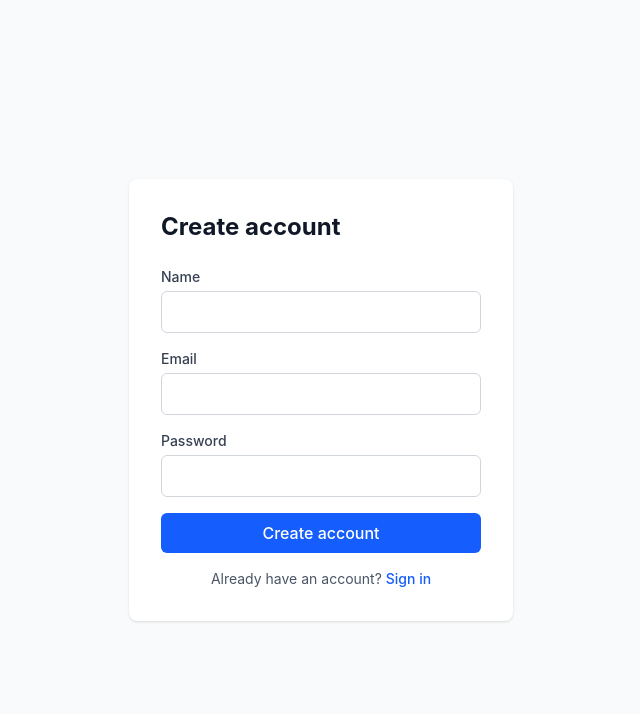
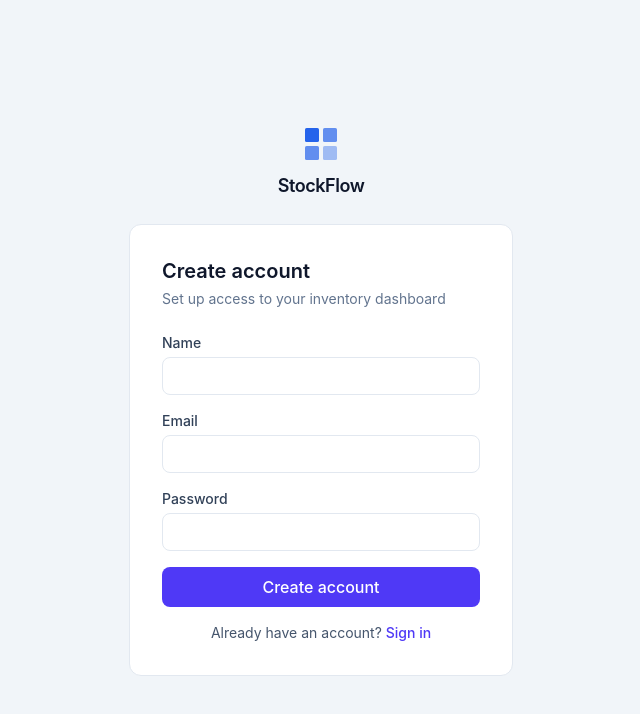
Before and after one commit to Joyel15/pern-inventory-order-management-system, a React (Vite) app in the folder client/: page /register in a window 1280 px wide. Shown: the top 714 px of the page, without its empty margins (319-959 px from the left). Built offline with nearby package versions, Linux system fonts and the light colour scheme; the HTML template or start-up script is replaced by a standard one.

Commit message:
feat: redesign login and register pages with brand logo and indigo/slate theme

```diff
--- a/client/src/pages/Login.jsx
+++ b/client/src/pages/Login.jsx
@@ -1,7 +1,42 @@
 import { useState } from "react";
-import { useForm  } from "react-hook-form";
-import { useNavigate , Link } from "react-router-dom";
+import { useForm } from "react-hook-form";
+import { useNavigate, Link } from "react-router-dom";
 import { useAuth } from "../context/AuthContext";
+
+function Logo({ className = "h-9 w-9" }) {
+  return (
+    <svg viewBox="0 0 100 100" className={className}>
+      <rect x="10" y="10" width="35" height="35" rx="4" fill="#2563eb" />
+      <rect
+        x="55"
+        y="10"
+        width="35"
+        height="35"
+        rx="4"
+        fill="#2563eb"
+        opacity="0.7"
+      />
+      <rect
+        x="10"
+        y="55"
+        width="35"
+        height="35"
+        rx="4"
+        fill="#2563eb"
+        opacity="0.7"
+      />
+      <rect
+        x="55"
+        y="55"
+        width="35"
+        height="35"
+        rx="4"
+        fill="#2563eb"
+        opacity="0.4"
+      />
+    </svg>
+  );
+}
 
 export default function Login() {
   const { login } = useAuth();
@@ -27,45 +62,56 @@
   }
 
   return (
-    <div className="flex items-center justify-center min-h-screen bg-gray-50">
-      <div className="w-full max-w-sm bg-white p-8 rounded-lg shadow">
-        <h1 className="text-2xl font-bold text-gray-900 mb-6">Sign in</h1>
+    <div className="flex items-center justify-center min-h-screen bg-slate-100 px-4">
+      <div className="w-full max-w-sm">
+        <div className="flex flex-col items-center gap-2 mb-6">
+          <Logo className="h-10 w-10" />
+          <span className="text-lg font-semibold text-slate-900 tracking-tight">
+            StockFlow
+          </span>
+        </div>
+
+        <div className="bg-white p-8 rounded-xl border border-slate-200">
+          <h1 className="text-xl font-semibold text-slate-900 mb-1">Sign in</h1>
+          <p className="text-sm text-slate-500 mb-6">
+            Welcome back — enter your details to continue
+          </p>
 
           <form onSubmit={handleSubmit(onSubmit)} className="space-y-4">
             <div>
-            <label className="block text-sm font-medium text-gray-700 mb-1">
+              <label className="block text-sm font-medium text-slate-700 mb-1">
                 Email
               </label>
               <input
                 type="email"
                 {...register("email", { required: "Email is required" })}
-              className="w-full border border-gray-300 rounded-md px-3 py-2 focus:outline-none focus:ring-2 focus:ring-blue-500"
+                className="w-full border border-slate-200 rounded-lg px-3 py-2 text-sm focus:outline-none focus:ring-2 focus:ring-indigo-500 focus:border-indigo-500"
               />
               {errors.email && (
-              <p className="text-sm text-red-600 mt-1">
+                <p className="text-sm text-rose-600 mt-1">
                   {errors.email.message}
                 </p>
               )}
             </div>
 
             <div>
-            <label className="block text-sm font-medium text-gray-700 mb-1">
+              <label className="block text-sm font-medium text-slate-700 mb-1">
                 Password
               </label>
               <input
                 type="password"
                 {...register("password", { required: "Password is required" })}
-              className="w-full border border-gray-300 rounded-md px-3 py-2 focus:outline-none focus:ring-2 focus:ring-blue-500"
+                className="w-full border border-slate-200 rounded-lg px-3 py-2 text-sm focus:outline-none focus:ring-2 focus:ring-indigo-500 focus:border-indigo-500"
               />
               {errors.password && (
-              <p className="text-sm text-red-600 mt-1">
+                <p className="text-sm text-rose-600 mt-1">
                   {errors.password.message}
                 </p>
               )}
             </div>
 
             {serverError && (
-            <p className="text-sm text-red-600 bg-red-50 border border-red-200 rounded-md px-3 py-2">
+              <p className="text-sm text-rose-600 bg-rose-50 border border-rose-200 rounded-md px-3 py-2">
                 {serverError}
               </p>
             )}
@@ -73,21 +119,22 @@
             <button
               type="submit"
               disabled={isSubmitting}
-            className="w-full bg-blue-600 text-white font-medium py-2 rounded-md hover:bg-blue-700 disabled:opacity-50 disabled:cursor-not-allowed"
+              className="w-full bg-indigo-600 text-white font-medium py-2 rounded-lg hover:bg-indigo-700 disabled:opacity-50 disabled:cursor-not-allowed transition-colors"
             >
               {isSubmitting ? "Signing in..." : "Sign in"}
             </button>
           </form>
-        <p className="text-sm text-gray-600 text-center mt-4">
+          <p className="text-sm text-slate-600 text-center mt-4">
             Don't have an account?{" "}
             <Link
               to="/register"
-            className="text-blue-600 hover:text-blue-700 font-medium"
+              className="text-indigo-600 hover:text-indigo-700 font-medium"
             >
               Sign up
             </Link>
           </p>
         </div>
       </div>
+    </div>
   );
 }
--- a/client/src/pages/Register.jsx
+++ b/client/src/pages/Register.jsx
@@ -2,6 +2,41 @@
 import { useForm } from "react-hook-form";
 import { useNavigate, Link } from "react-router-dom";
 import api from "../services/api";
+
+function Logo({ className = "h-9 w-9" }) {
+  return (
+    <svg viewBox="0 0 100 100" className={className}>
+      <rect x="10" y="10" width="35" height="35" rx="4" fill="#2563eb" />
+      <rect
+        x="55"
+        y="10"
+        width="35"
+        height="35"
+        rx="4"
+        fill="#2563eb"
+        opacity="0.7"
+      />
+      <rect
+        x="10"
+        y="55"
+        width="35"
+        height="35"
+        rx="4"
+        fill="#2563eb"
+        opacity="0.7"
+      />
+      <rect
+        x="55"
+        y="55"
+        width="35"
+        height="35"
+        rx="4"
+        fill="#2563eb"
+        opacity="0.4"
+      />
+    </svg>
+  );
+}
 
 export default function Register() {
   const navigate = useNavigate();
@@ -24,15 +59,26 @@
   }
 
   return (
-    <div className="flex items-center justify-center min-h-screen bg-gray-50">
-      <div className="w-full max-w-sm bg-white p-8 rounded-lg shadow">
-        <h1 className="text-2xl font-bold text-gray-900 mb-6">
+    <div className="flex items-center justify-center min-h-screen bg-slate-100 px-4">
+      <div className="w-full max-w-sm">
+        <div className="flex flex-col items-center gap-2 mb-6">
+          <Logo className="h-10 w-10" />
+          <span className="text-lg font-semibold text-slate-900 tracking-tight">
+            StockFlow
+          </span>
+        </div>
+
+        <div className="bg-white p-8 rounded-xl border border-slate-200">
+          <h1 className="text-xl font-semibold text-slate-900 mb-1">
             Create account
           </h1>
+          <p className="text-sm text-slate-500 mb-6">
+            Set up access to your inventory dashboard
+          </p>
 
           <form onSubmit={handleSubmit(onSubmit)} className="space-y-4">
             <div>
-            <label className="block text-sm font-medium text-gray-700 mb-1">
+              <label className="block text-sm font-medium text-slate-700 mb-1">
                 Name
               </label>
               <input
@@ -41,15 +87,17 @@
                   required: "Name is required",
                   minLength: { value: 2, message: "Too short" },
                 })}
-              className="w-full border border-gray-300 rounded-md px-3 py-2 focus:outline-none focus:ring-2 focus:ring-blue-500"
+                className="w-full border border-slate-200 rounded-lg px-3 py-2 text-sm focus:outline-none focus:ring-2 focus:ring-indigo-500 focus:border-indigo-500"
               />
               {errors.name && (
-              <p className="text-sm text-red-600 mt-1">{errors.name.message}</p>
+                <p className="text-sm text-rose-600 mt-1">
+                  {errors.name.message}
+                </p>
               )}
             </div>
 
             <div>
-            <label className="block text-sm font-medium text-gray-700 mb-1">
+              <label className="block text-sm font-medium text-slate-700 mb-1">
                 Email
               </label>
               <input
@@ -61,17 +109,17 @@
                     message: "Please enter a valid email",
                   },
                 })}
-              className="w-full border border-gray-300 rounded-md px-3 py-2 focus:outline-none focus:ring-2 focus:ring-blue-500"
+                className="w-full border border-slate-200 rounded-lg px-3 py-2 text-sm focus:outline-none focus:ring-2 focus:ring-indigo-500 focus:border-indigo-500"
               />
               {errors.email && (
-              <p className="text-sm text-red-600 mt-1">
+                <p className="text-sm text-rose-600 mt-1">
                   {errors.email.message}
                 </p>
               )}
             </div>
 
             <div>
-            <label className="block text-sm font-medium text-gray-700 mb-1">
+              <label className="block text-sm font-medium text-slate-700 mb-1">
                 Password
               </label>
               <input
@@ -83,17 +131,17 @@
                     message: "Must be at least 6 characters",
                   },
                 })}
-              className="w-full border border-gray-300 rounded-md px-3 py-2 focus:outline-none focus:ring-2 focus:ring-blue-500"
+                className="w-full border border-slate-200 rounded-lg px-3 py-2 text-sm focus:outline-none focus:ring-2 focus:ring-indigo-500 focus:border-indigo-500"
               />
               {errors.password && (
-              <p className="text-sm text-red-600 mt-1">
+                <p className="text-sm text-rose-600 mt-1">
                   {errors.password.message}
                 </p>
               )}
             </div>
 
             {serverError && (
-            <p className="text-sm text-red-600 bg-red-50 border border-red-200 rounded-md px-3 py-2">
+              <p className="text-sm text-rose-600 bg-rose-50 border border-rose-200 rounded-md px-3 py-2">
                 {serverError}
               </p>
             )}
@@ -101,22 +149,23 @@
             <button
               type="submit"
               disabled={isSubmitting}
-            className="w-full bg-blue-600 text-white font-medium py-2 rounded-md hover:bg-blue-700 disabled:opacity-50"
+              className="w-full bg-indigo-600 text-white font-medium py-2 rounded-lg hover:bg-indigo-700 disabled:opacity-50 transition-colors"
             >
               {isSubmitting ? "Creating account..." : "Create account"}
             </button>
           </form>
 
-        <p className="text-sm text-gray-600 text-center mt-4">
+          <p className="text-sm text-slate-600 text-center mt-4">
             Already have an account?{" "}
             <Link
               to="/login"
-            className="text-blue-600 hover:text-blue-700 font-medium"
+              className="text-indigo-600 hover:text-indigo-700 font-medium"
             >
               Sign in
             </Link>
           </p>
         </div>
       </div>
+    </div>
   );
 }
```
Lines whose indentation alone changed are shown as unchanged.
